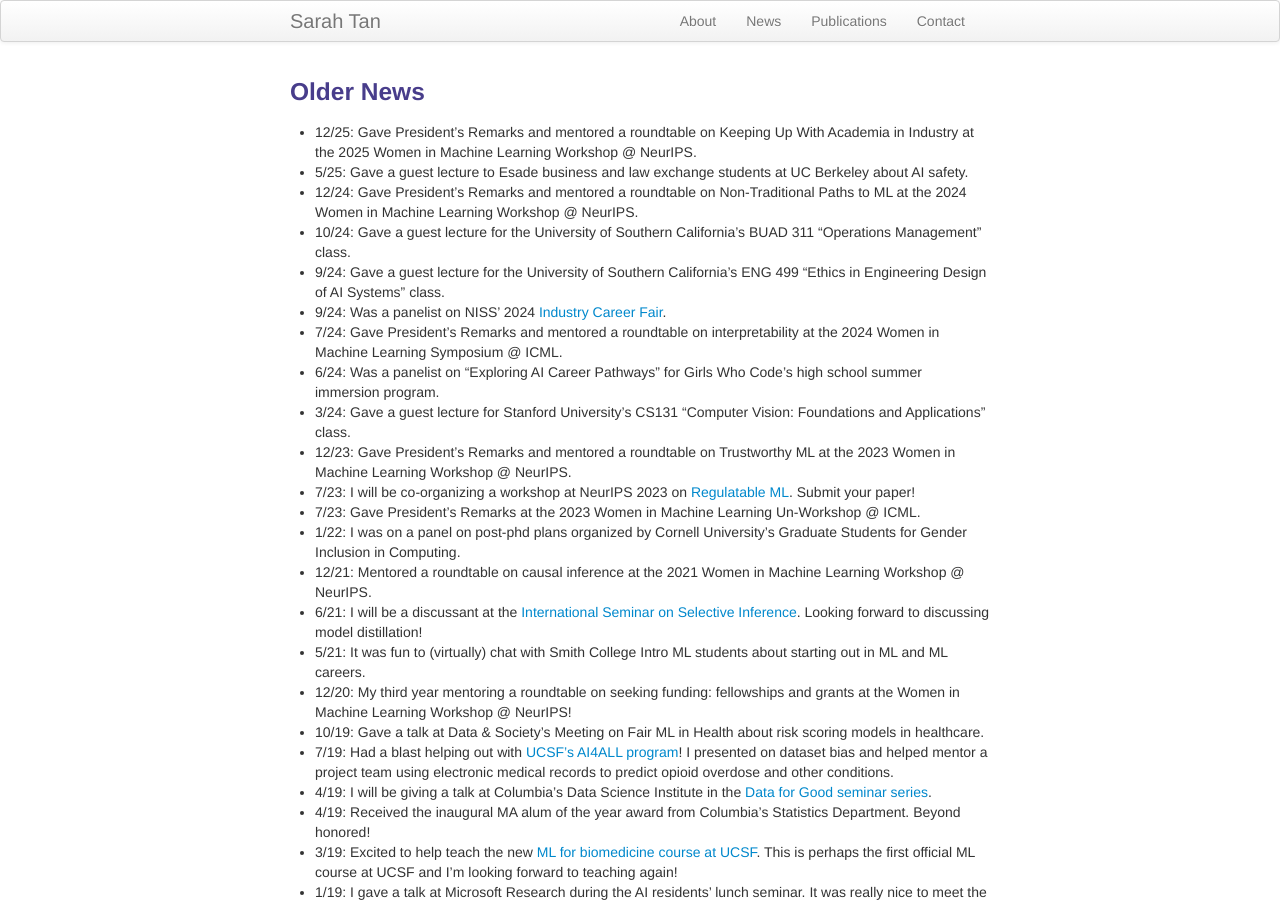
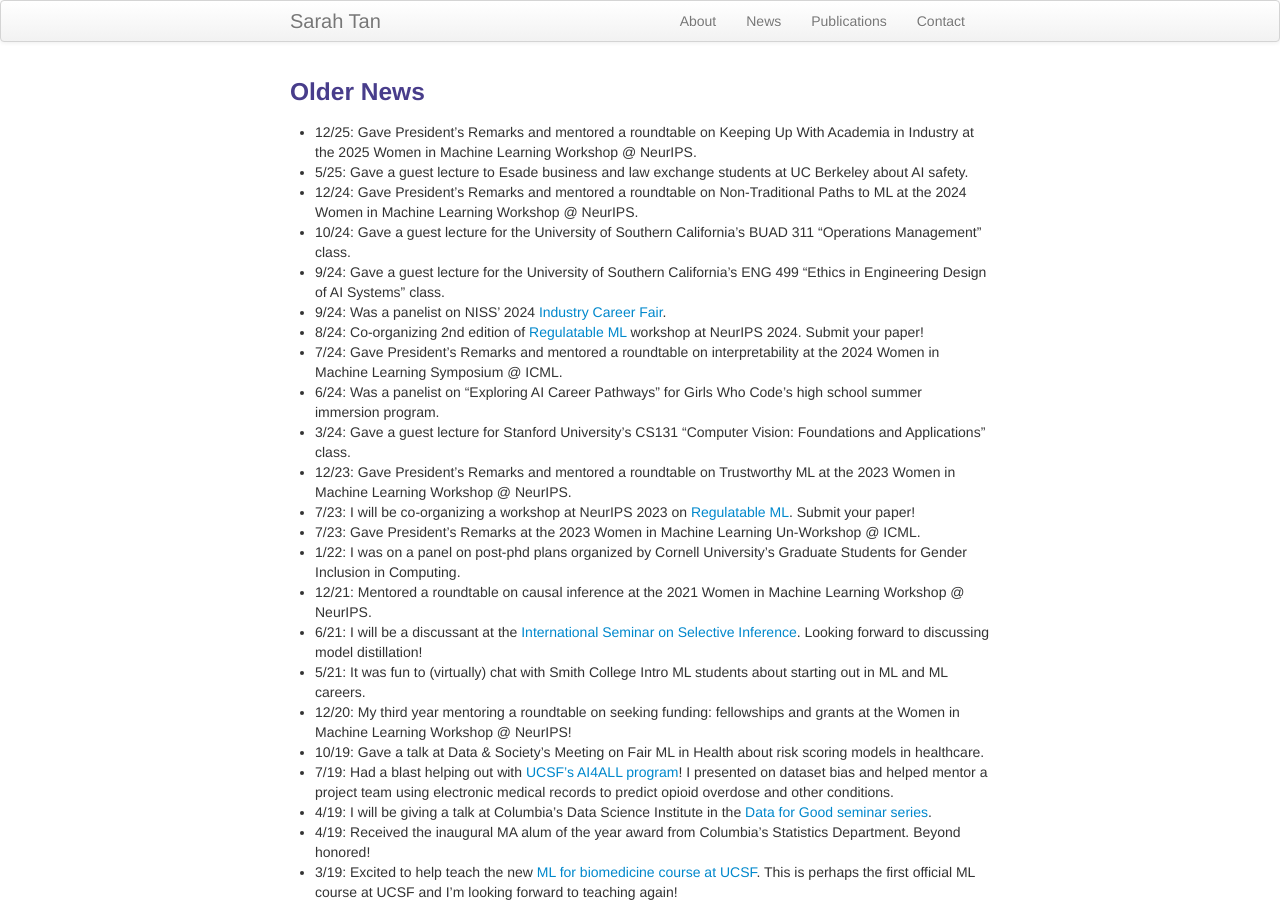
Before and after one commit to shftan/shftan.github.io, a Jekyll site: the page built from oldernews.md, in a window 1280 px wide and 900 px high. Built offline with Jekyll 4.4.1, drawn with Linux system fonts in a browser that asks for light colours.

Commit message:
Update oldernews.md

```diff
--- a/oldernews.md
+++ b/oldernews.md
@@ -13,6 +13,7 @@ keywords: Sarah Tan, Cornell, Statistics, interpretability, causal inference
 - 10/24: Gave a guest lecture for the University of Southern California's BUAD 311 "Operations Management" class.
 - 9/24: Gave a guest lecture for the University of Southern California’s ENG 499 “Ethics in Engineering Design of AI Systems” class.
 - 9/24: Was a panelist on NISS' 2024 [Industry Career Fair](https://www.niss.org/events/niss-industry-career-fair-2024).
+- 8/24: Co-organizing 2nd edition of [Regulatable ML](https://regulatableml.github.io/) workshop at NeurIPS 2024. Submit your paper!
 - 7/24: Gave President’s Remarks and mentored a roundtable on interpretability at the 2024 Women in Machine Learning Symposium @ ICML.
 - 6/24: Was a panelist on "Exploring AI Career Pathways" for Girls Who Code's high school summer immersion program.
 - 3/24: Gave a guest lecture for Stanford University's CS131 "Computer Vision: Foundations and Applications" class.
```
